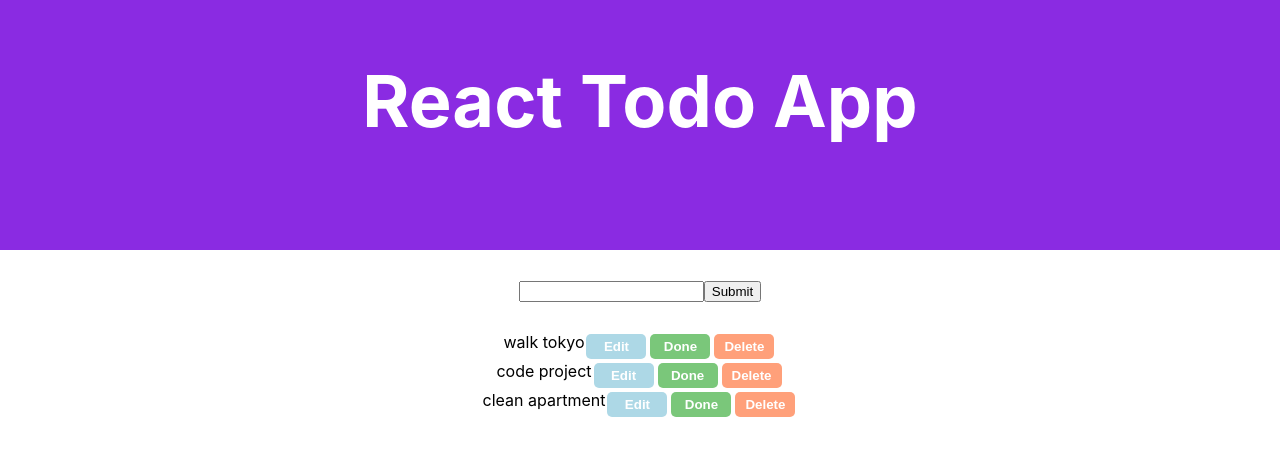
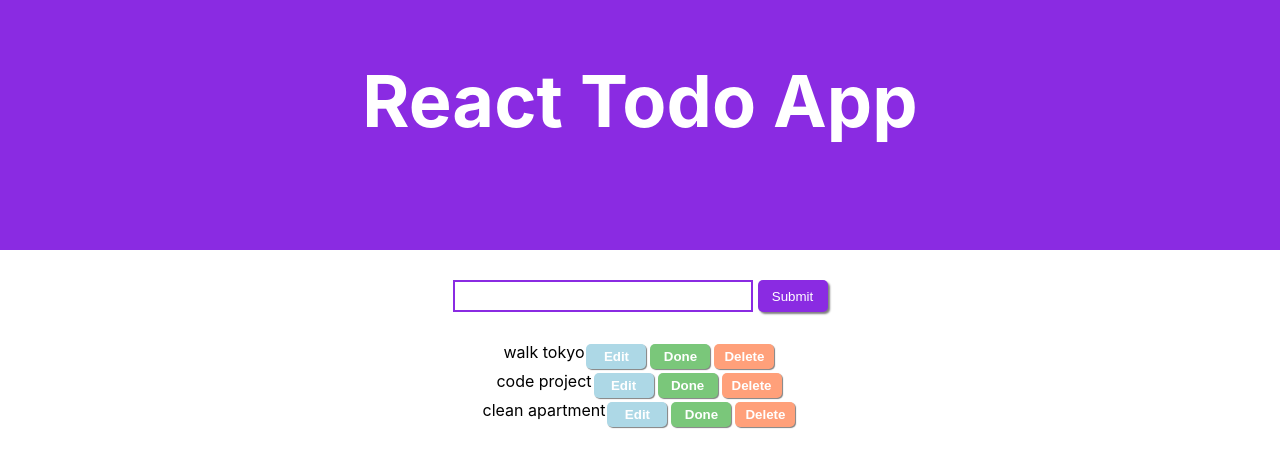
Before and after one commit to Jvaz0715/react-intro-frontend-v2, a React (Create React App) app: page / in a window 1280 px wide. Shown: the top 466 px of the page. Built offline with nearby package versions, Linux system fonts and the light colour scheme; the HTML template or start-up script is replaced by a standard one.

Commit message:
adds more styling to app

```diff
--- a/src/components/Todo/Todo.css
+++ b/src/components/Todo/Todo.css
@@ -13,9 +13,27 @@
    margin-bottom: 10px;
 }
 
-/* .form-div button {
+.form-div input {
+   width: 300px;
+   height: 32px;
+   border: 2px solid blueviolet;
+}
 
-} */
+.form-div button {
+   padding: 5px;
+   width: 70px;
+   height: 32px;
+   border: none;
+   color: white;
+   border-radius:5px;
+   background-color: blueviolet;
+   margin-left: 5px;
+   box-shadow: 2px 2px 2px gray;
+}
+
+.form-div button:hover {
+   background-color: gray;
+}
 
 .todo-list-container {
    /* border: 3px solid orange; */
--- a/src/components/Todo/Todo.js
+++ b/src/components/Todo/Todo.js
@@ -91,7 +91,7 @@ export class Todo extends Component {
       this.setState({
          todoList: updatedArray,
       })
-   }
+   };
 
 
 // =====================================
--- a/src/components/Todo/TodoList.css
+++ b/src/components/Todo/TodoList.css
@@ -10,6 +10,14 @@
    border-radius: 5px;
    width: 60px;
    margin: 2px;
+   box-shadow: 1px 1px 1px gray;
+}
+
+#edit-button:hover,
+#done-button:hover,
+#delete-button:hover {
+   background-color: lightgray;
+   border: 1px solid gray;
 }
 
 #edit-button {
--- a/src/components/Todo/TodoList.js
+++ b/src/components/Todo/TodoList.js
@@ -10,6 +10,7 @@ export class TodoList extends Component {
    };
 
    onHandleEditClick = () => {
+
       this.setState((prevState)=>{
          return {
             canEdit: !prevState.canEdit,
@@ -29,12 +30,13 @@ export class TodoList extends Component {
    }
 
    render() {
-      // console.log(this.props.handleDeleteByID)
+
       const { todo, id, isDone, } = this.props.item;
       const {handleDoneByID, handleDeleteByID, } = this.props;
       const { canEdit, editInput } = this.state;
 
       return (
+
          <div style={{display: "flex", justifyContent: "center", listStyle: "none",}}>
 
             {/* edit/submit dynamic input to line item*/}
```
